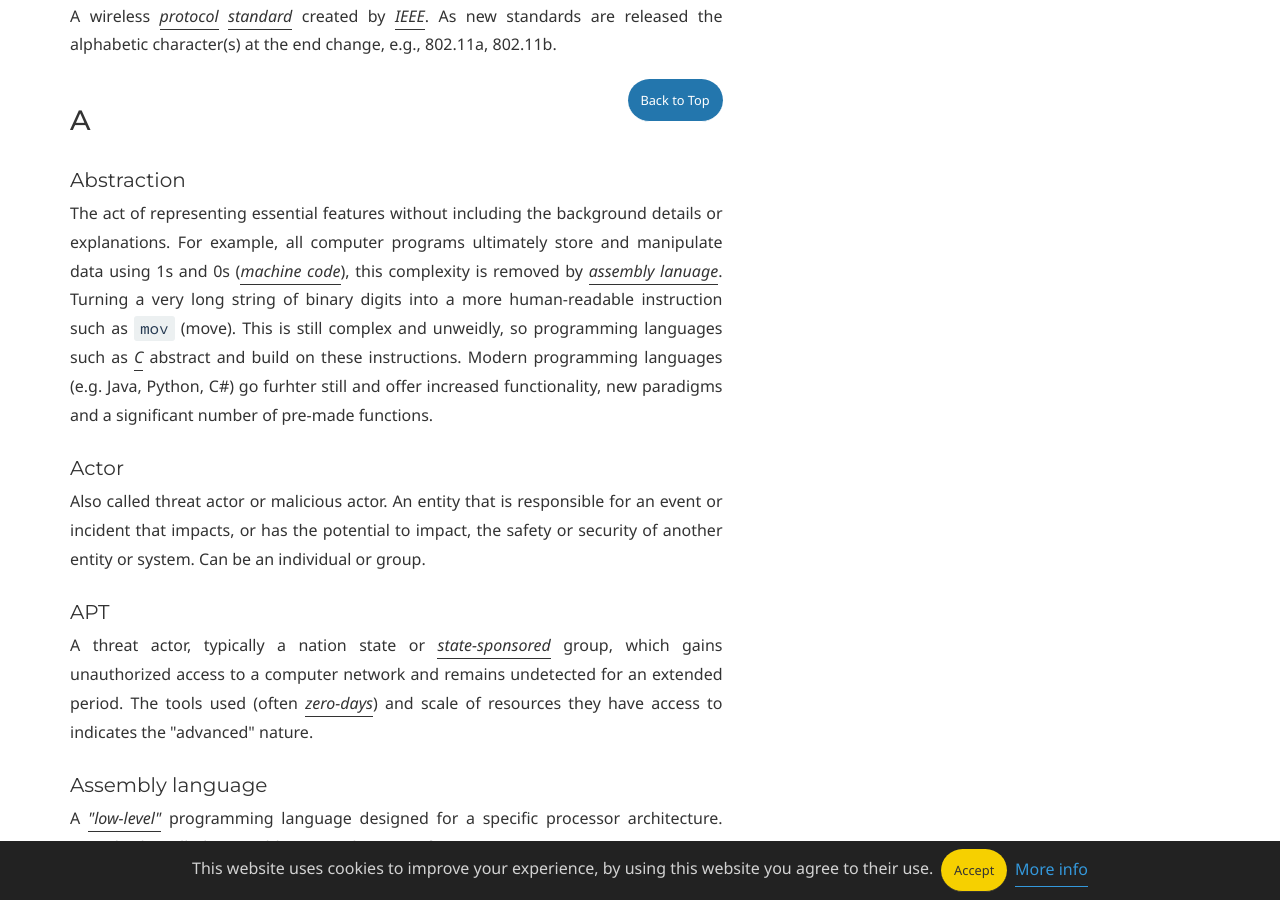
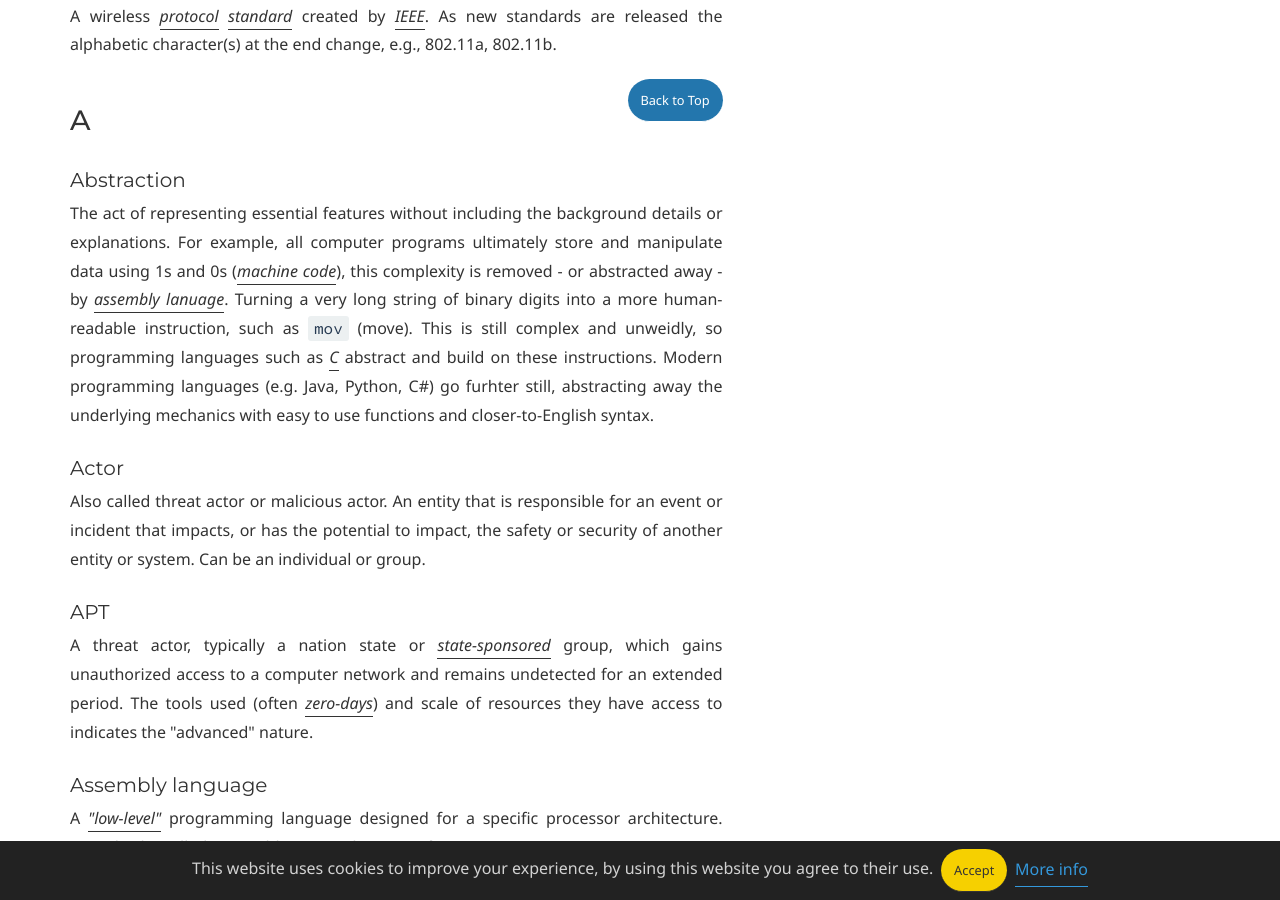
Before and after one commit to krisbolton/cyber-warfare-explained, a Jekyll site: the page built from glossary.md, in a window 1280 px wide and 900 px high, scrolled down 1385 px. Built offline with Jekyll 4.4.1, drawn with Linux system fonts in a browser that asks for light colours; some web fonts are replaced.

Commit message:
Multuple changes
Minor typo fixes, improved glossary A.

```diff
--- a/glossary.md
+++ b/glossary.md
@@ -69,7 +69,7 @@ description: A list of words and their definitions relating to cyber warfare.
 
 <h3 id="A">A</h3>
 <h5 id="abstraction">Abstraction</h5>
-<p>The act of representing essential features without including the background details or explanations. For example, all computer programs ultimately store and manipulate data using 1s and 0s (<a href="#machine-code"><i>machine code</i></a>), this complexity is removed by <a href="#assembly-language"><i>assembly lanuage</i></a>. Turning a very long string of binary digits into a more human-readable instruction such as <code>mov</code> (move). This is still complex and unweidly, so programming languages such as <a href="#c-language"><i>C</i></a> abstract and build on these instructions. Modern programming languages (e.g. Java, Python, C#) go furhter still and offer increased functionality, new paradigms and a significant number of pre-made functions.</p>
+<p>The act of representing essential features without including the background details or explanations. For example, all computer programs ultimately store and manipulate data using 1s and 0s (<a href="#machine-code"><i>machine code</i></a>), this complexity is removed - or abstracted away - by <a href="#assembly-language"><i>assembly lanuage</i></a>. Turning a very long string of binary digits into a more human-readable instruction, such as <code>mov</code> (move). This is still complex and unweidly, so programming languages such as <a href="#c-language"><i>C</i></a> abstract and build on these instructions. Modern programming languages (e.g. Java, Python, C#) go furhter still, abstracting away the underlying mechanics with easy to use functions  and closer-to-English syntax.</p>
 
 <h5 id="actor">Actor</h5>
 <p>Also called threat actor or malicious actor. An entity that is responsible for an event or incident that impacts, or has the potential to impact, the safety or security of another entity or system. Can be an individual or group.</p>
```
Also changed, not shown: privacy-policy.md (+1 -1 lines), 2 other files.
